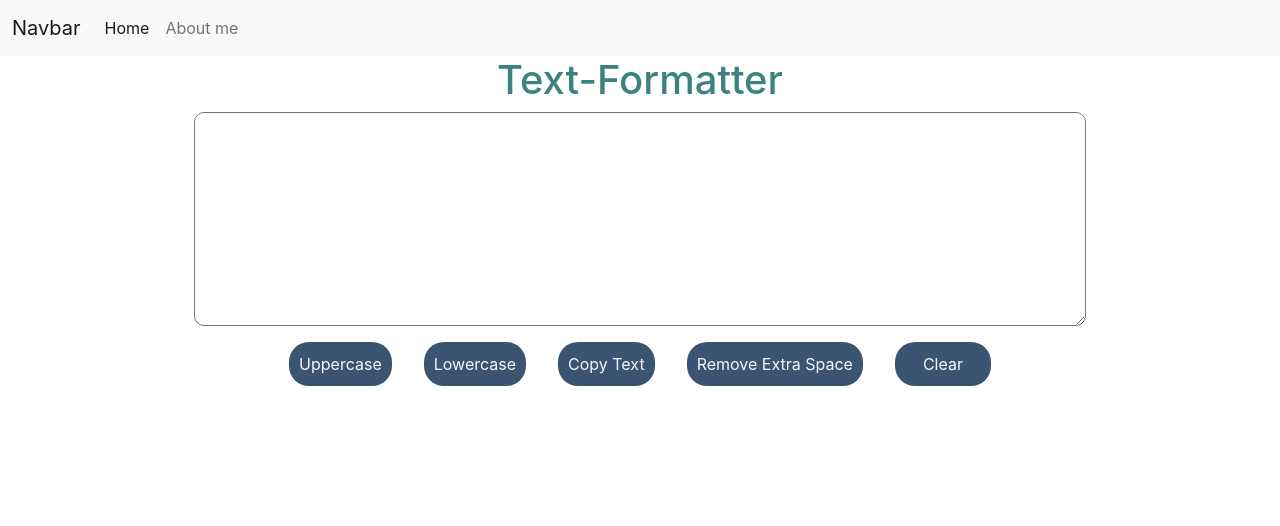
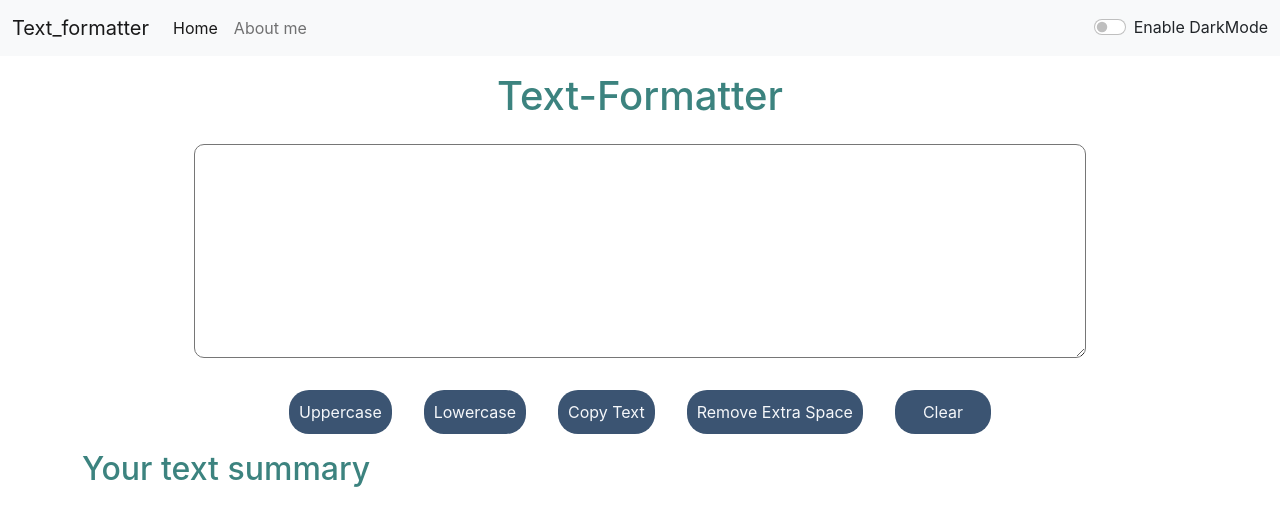
Before and after one commit to shivamgupta002/Text-changer, a React (Create React App) app: page / in a window 1280 px wide. Shown: the top 526 px of the page. Built offline with nearby package versions, Linux system fonts and the light colour scheme.

Commit message:
Add preview and dark mode

```diff
--- a/src/App.js
+++ b/src/App.js
@@ -1,12 +1,23 @@
+import { useState } from "react";
 import "./App.css";
 import Header from "./Component/Header/Header";
 import Section from "./Component/Section/Section";
 
 function App() {
+  const [mode, setMode] = useState("light");
+  const toggleMode = () => {
+    if (mode === "light") {
+      setMode("dark");
+      document.body.style.backgroundColor = "#042743";
+    } else {
+      setMode("light");
+      document.body.style.backgroundColor = "#fff";
+    }
+  };
   return (
     <>
-      <Header />
-      <Section/>
+      <Header mode={mode} toggleMode={toggleMode}/>
+      <Section mode={mode} toggleMode={toggleMode}/>
     </>
   );
 }
--- a/src/Component/Header/Header.js
+++ b/src/Component/Header/Header.js
@@ -1,12 +1,14 @@
 import React from "react";
 
-const Header = () => {
+const Header = (props) => {
   return (
     <>
-      <nav class="navbar navbar-expand-lg navbar-light bg-light">
+      <nav
+        className={`navbar navbar-expand-lg navbar-${props.mode} bg-${props.mode}`}
+      >
         <div class="container-fluid">
           <a class="navbar-brand" href="/">
-            Navbar
+            Text_formatter
           </a>
           <button
             class="navbar-toggler"
@@ -37,6 +39,24 @@ const Header = () => {
                 </a>
               </li>
             </ul>
+            <div
+              className={`form-check form-switch text-${
+                props.mode === "light" ? "dark" : "light"
+              }`}
+            >
+              <input
+                className="form-check-input"
+                onClick={props.toggleMode}
+                type="checkbox"
+                id="flexSwitchCheckDefault"
+              />
+              <label
+                className="form-check-label"
+                htmlFor="flexSwitchCheckDefault"
+              >
+                Enable DarkMode
+              </label>
+            </div>
           </div>
         </div>
       </nav>
--- a/src/Component/Section/Section.css
+++ b/src/Component/Section/Section.css
@@ -1,6 +1,7 @@
 .heading {
     color: #3c837f;
     text-align: center;
+    margin-top: 1rem;
 }
 
 .textarea,
@@ -16,6 +17,14 @@
     padding: 10px;
     border-radius: 10px;
     width: 80%;
+    margin: 1rem 0;
+    transition: all 0.2s ease-in-out;
+}
+
+#myBox:focus {
+    box-shadow: 0px 0px 8px #6f7070;
+    outline: none;
+    border: 2px solid #3b5472;
 }
 
 .button {
@@ -28,3 +37,7 @@
     min-width: 6rem;
     text-transform: capitalize;
 }
+
+.sub_heading {
+    color: #3c837f;
+}
--- a/src/Component/Section/Section.js
+++ b/src/Component/Section/Section.js
@@ -1,7 +1,7 @@
 import React, { useState } from "react";
 import "./Section.css";
 
-const Section = () => {
+const Section = (props) => {
   const [text, setText] = useState("");
 
   //   ************** Onchange function  **************
@@ -90,6 +90,31 @@ const Section = () => {
           </button>
         </div>
       </div>
+
+        {/* --------------------------------------------------- */}
+        <div
+          className="container"
+          style={{ color: props.mode === "dark" ? "white" : "#fff" }}
+        >
+          <h2 className="sub_heading">Your text summary</h2>
+          <p>
+            {
+              text.split(/\s+/).filter((e) => {
+                return e.length !== 0;
+              }).length
+            }{" "}
+            words and {text.length} characters
+          </p>
+          <p> Average time to read is {0.008 * text.length} Seconds read</p>
+          {text.length !== 0 ? (
+            <div className="preview">
+              <h2 className="sub_heading">Preview</h2>
+              <p>{text}</p>
+            </div>
+          ) : (
+            ""
+          )}
+        </div>
     </>
   );
 };
```
